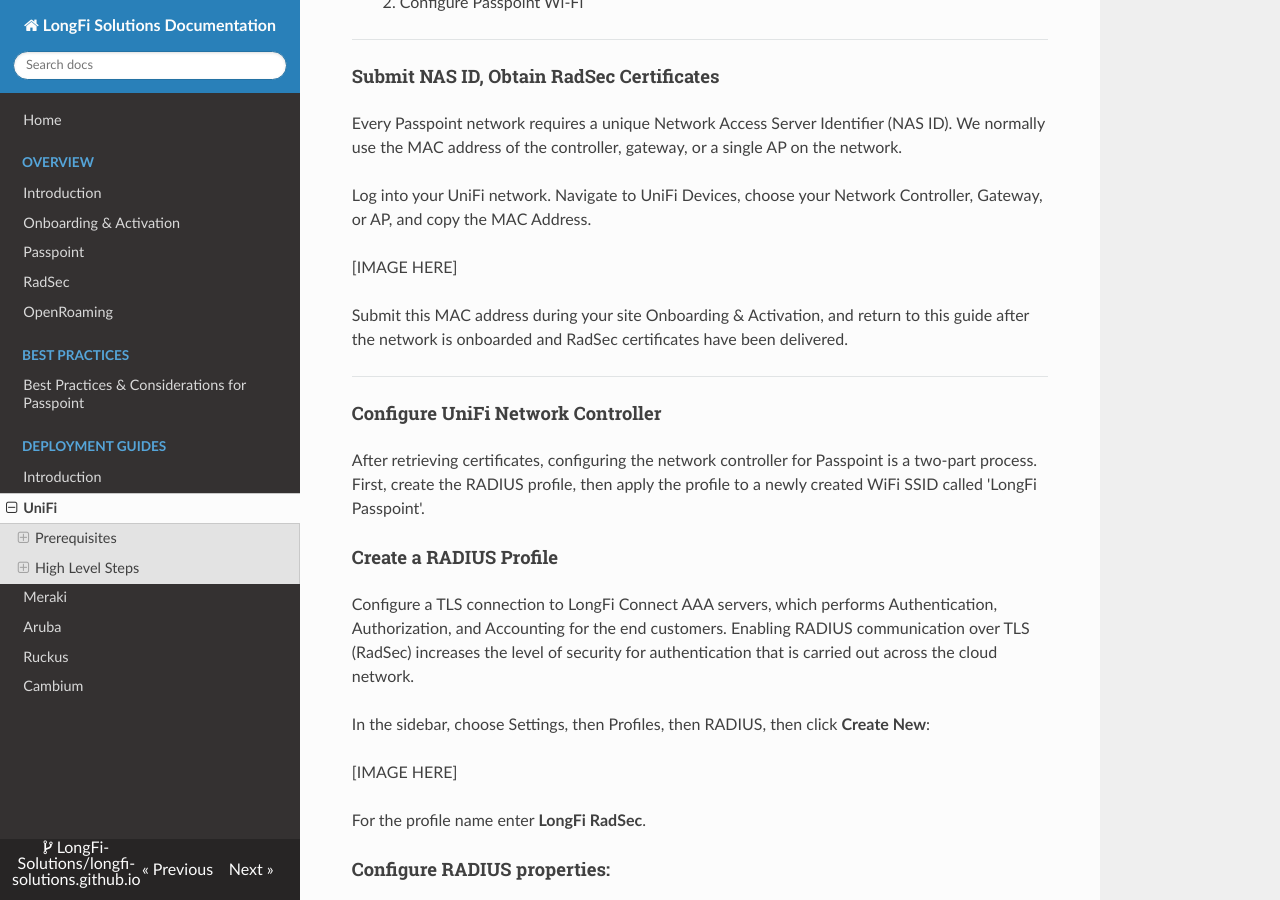
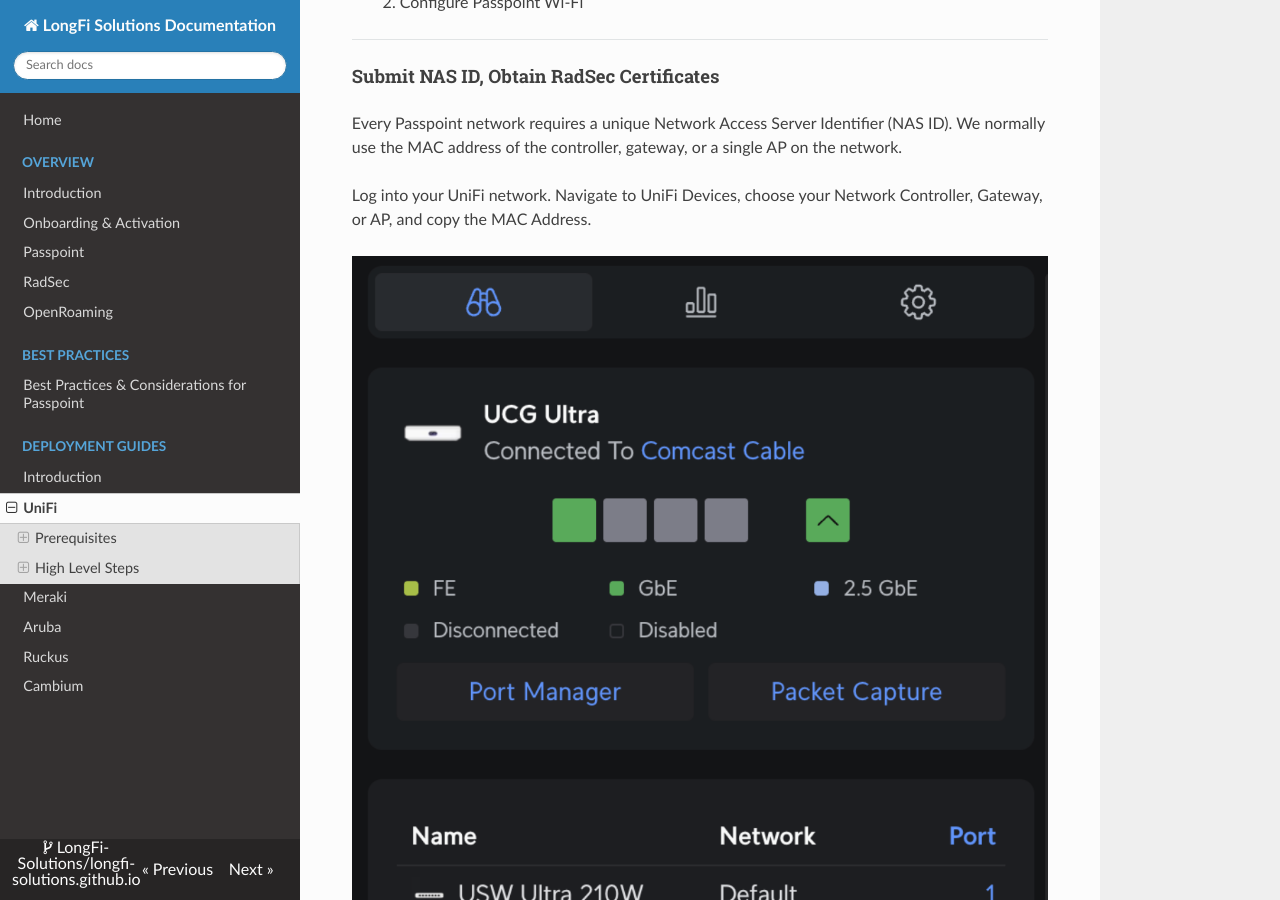
Before and after one commit to LongFi-Solutions/longfi-solutions.github.io, an MkDocs documentation site: the page built from docs/deployment/unifi.md, in a window 1280 px wide and 900 px high, scrolled down 798 px. Built offline with MkDocs 1.6.1, drawn with Linux system fonts in a browser that asks for light colours; nearby versions of some CDN libraries.

Commit message:
Update Deployment Guides “unifi”

```diff
--- a/docs/deployment/unifi.md
+++ b/docs/deployment/unifi.md
@@ -35,7 +35,7 @@ Every Passpoint network requires a unique Network Access Server Identifier (NAS
 
 Log into your UniFi network.  Navigate to UniFi Devices, choose your Network Controller, Gateway, or AP, and copy the MAC Address.
 
-[IMAGE HERE]
+![](/assets/images/UniFi%20NAS%20ID%20get%20MAC-1.png)
 
 Submit this MAC address during your site Onboarding & Activation, and return to this guide after the network is onboarded and RadSec certificates have been delivered.
 
```
Also changed, not shown: docs/assets/images/UniFi NAS ID get MAC-1.png (added).
